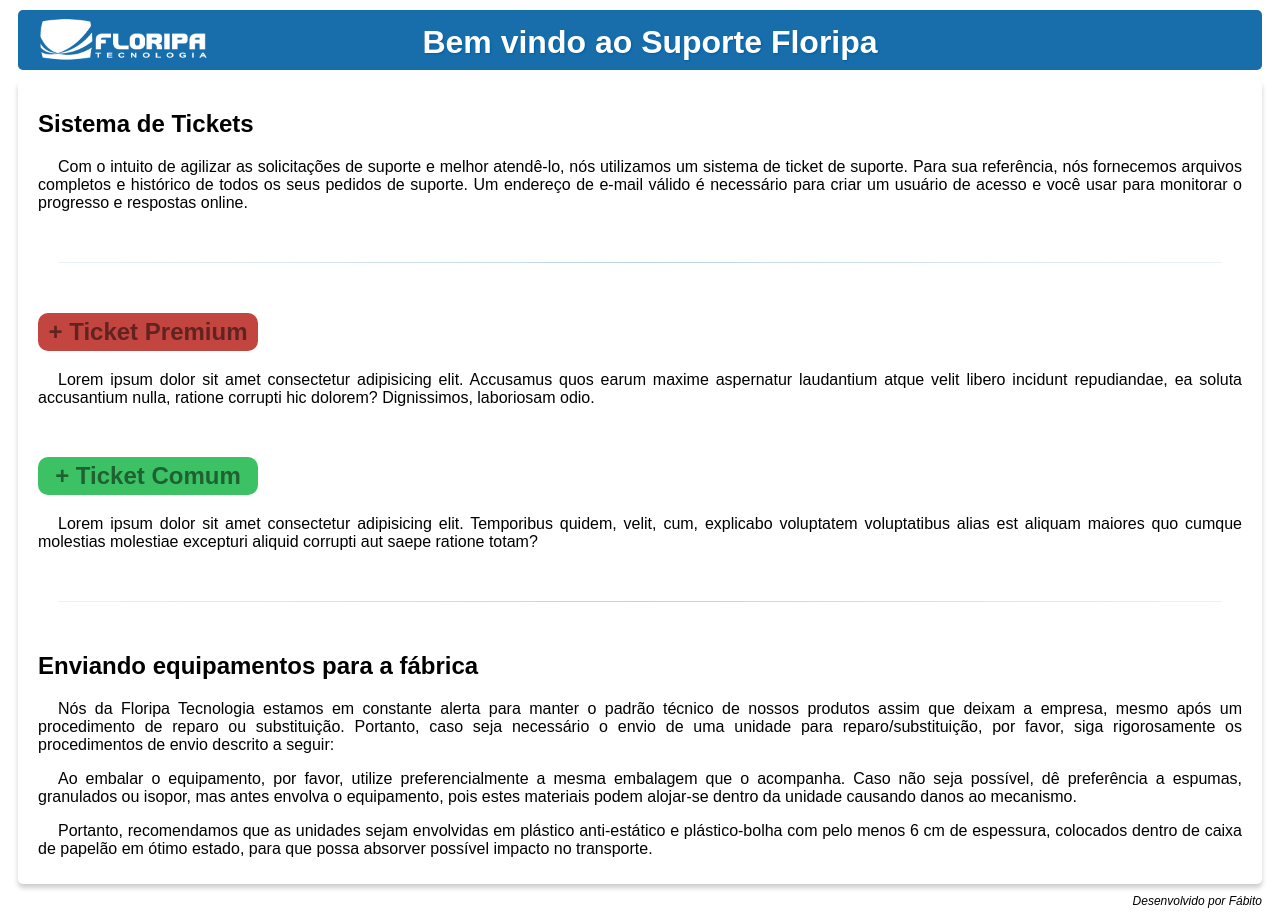
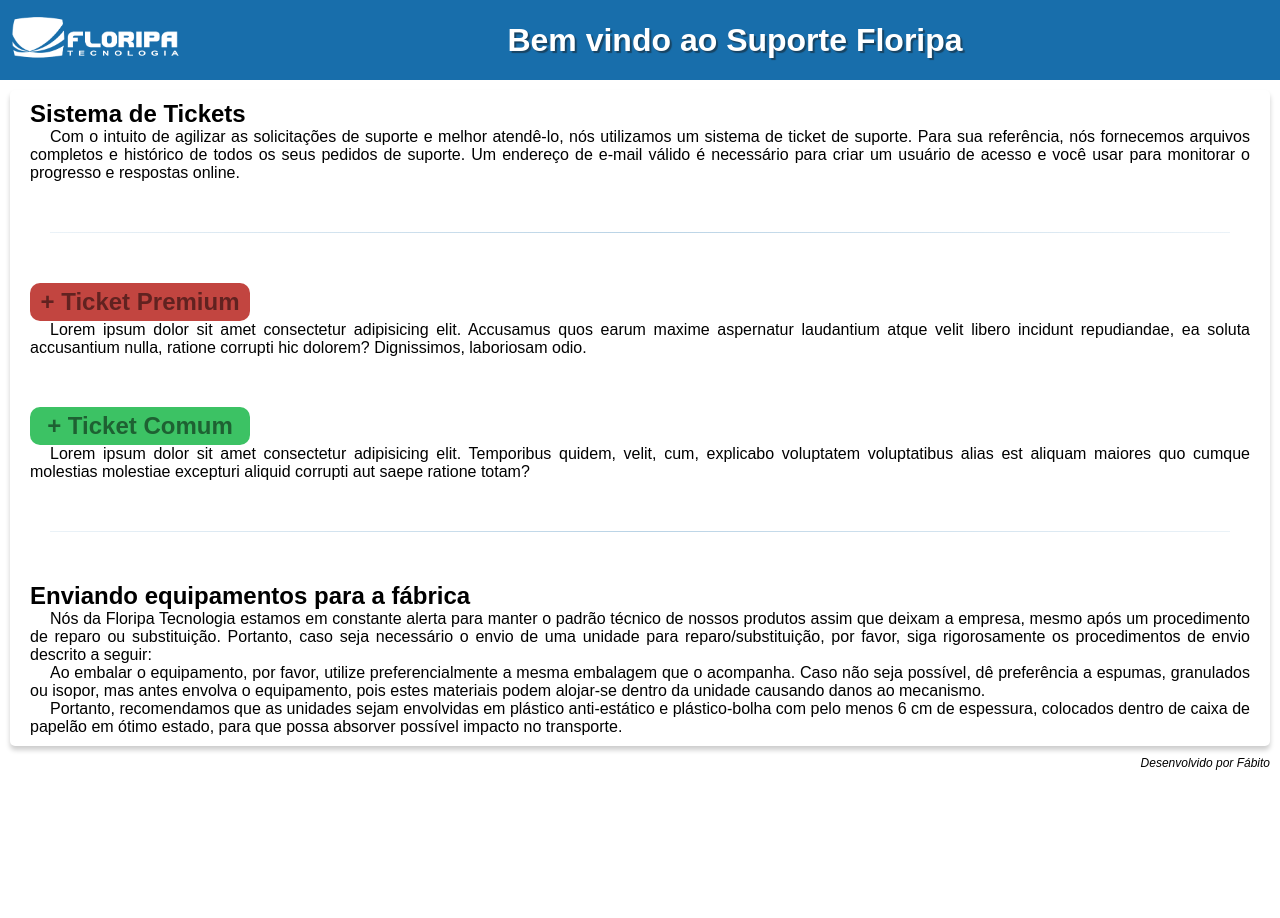
Before and after one commit to fabiosbit/SiteSuporte, a plain HTML site: page index.html in a window 1280 px wide. After the commit the page ends 800 px from the top, so only its background shows below. Drawn offline with Linux system fonts and the light colour scheme.

Commit message:
css update
melhorando o header com flex

```diff
--- a/index.html
+++ b/index.html
@@ -10,8 +10,12 @@
 <body>
 
     <header>
-    <img src="imagens/logomarca_branca.png" alt="Logo_b" width="170" height="50">
-    <h1>Bem vindo ao Suporte Floripa</h1>
+        <div class="div_logo"><a href="https://www.floripatec.com.br/" rel="external" target="_self"><img src="imagens/logomarca_branca.png" alt="Logo_b" width="170" height="50"></a></div>
+
+        <div class="div_titulo">
+            <h1>Bem vindo ao Suporte Floripa</h1>
+        </div>
+
     </header>
 
     <main>
@@ -19,7 +23,7 @@
             <h2>Sistema de Tickets</h2>
             <p>Com o intuito de agilizar as solicitações de suporte e melhor atendê-lo, nós utilizamos um sistema de ticket de suporte. Para sua referência, nós fornecemos arquivos completos e histórico de todos os seus pedidos de suporte. Um endereço de e-mail válido é necessário para criar um usuário de acesso e você usar para monitorar o progresso e respostas online.</p>
         </section>
-<hr>
+        <hr>
         <section id="premium">
             <h2><a href="abrir_premium.html" rel="next" target="_self" >+ Ticket Premium</a></h2>
             <p>Lorem ipsum dolor sit amet consectetur adipisicing elit. Accusamus quos earum maxime aspernatur laudantium atque velit libero incidunt repudiandae, ea soluta accusantium nulla, ratione corrupti hic dolorem? Dignissimos, laboriosam odio.</p>
@@ -29,7 +33,7 @@
             <h2><a href="abrir_comum.html" rel="next" target="_self">+ Ticket Comum</a></h2>
             <p>Lorem ipsum dolor sit amet consectetur adipisicing elit. Temporibus quidem, velit, cum, explicabo voluptatem voluptatibus alias est aliquam maiores quo cumque molestias molestiae excepturi aliquid corrupti aut saepe ratione totam?</p>
         </section>
-<hr>
+        <hr>
         <section id="envios">
             <h2>Enviando equipamentos para a fábrica</h2>
             <p>Nós da Floripa Tecnologia estamos em constante alerta para manter o padrão técnico de nossos produtos assim que deixam a empresa, mesmo após um procedimento de reparo ou substituição. Portanto, caso seja necessário o envio de uma unidade para reparo/substituição, por favor, siga rigorosamente os procedimentos de envio descrito a seguir:</p>
--- a/style.css
+++ b/style.css
@@ -2,32 +2,37 @@
 
 *{
     font-family: Arial, Helvetica, sans-serif;
+    padding: 0;
+    margin: 0;
 }
 
 header
 {
-    height: 60px;
+    display: flex;
+    flex-flow: row;
+    white-space: nowrap;
+    min-width: fit-content;
+    width: 100%;
+    height: 80px;
     background-color: #186EAB;
-    border-radius: 5px;
-    margin: 10px;
-
 }
 
-header h1
+.div_titulo
+{
+    margin: auto;
+}
+
+
+.div_titulo h1
 {
     color: white;
-    text-shadow: 1px 1px 2px #005fa3;
-    text-align: center;
-    margin: 0px 170px 0px 0px;
-    line-height: 2;
+    text-shadow: 2px 2px 1px rgb(24, 68, 99);
 }
 
-header img
+.div_logo
 {
-    float: left;
-    margin: 5px 0px 0px 20px;
+    margin: auto 10px;
 }
-
 
 hr
 {
```
